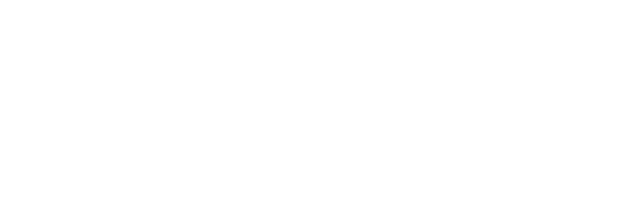
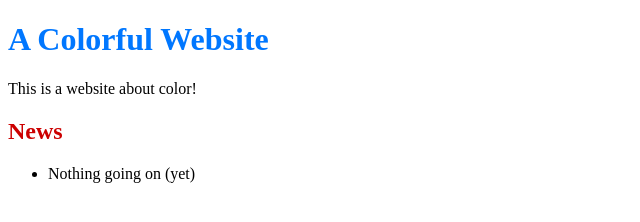
Before and after one commit to UW-CLDDATA-230/gittutorial, a plain HTML site: page index.html in a window 1280 px wide. Shown: the whole page, without its empty margins (0-640 px from the left). Drawn offline with Linux system fonts and the light colour scheme.

Commit message:
Completed the starting index.html

```diff
--- a/index.html
+++ b/index.html
@@ -1,9 +1,17 @@
 <!DOCTYPE html>
 <html lang="en">
 <head>
+<title>A Colorful Website</title>
+<meta charset="utf-8" />
+</head>
 
 <body>
+	<h1 style="color: #07F">A Colorful Website</h1>
+		<p>This is a website about color!</p>
 
-
+		<h2 style="color: #C00">News</h2>
+			<ul>
+				<li>Nothing going on (yet)</li>
+			</ul>
 </body>
 </html>
```
